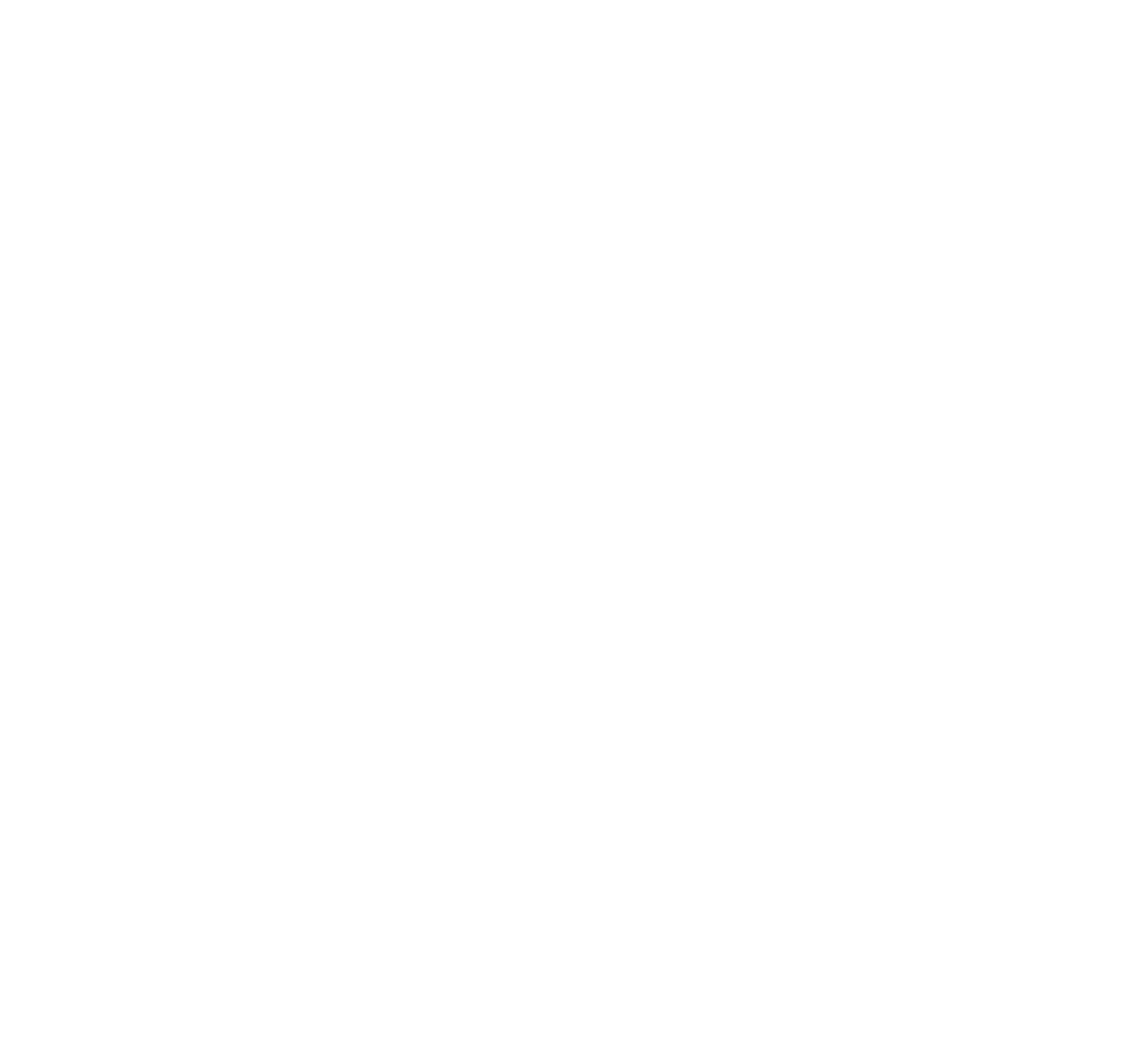
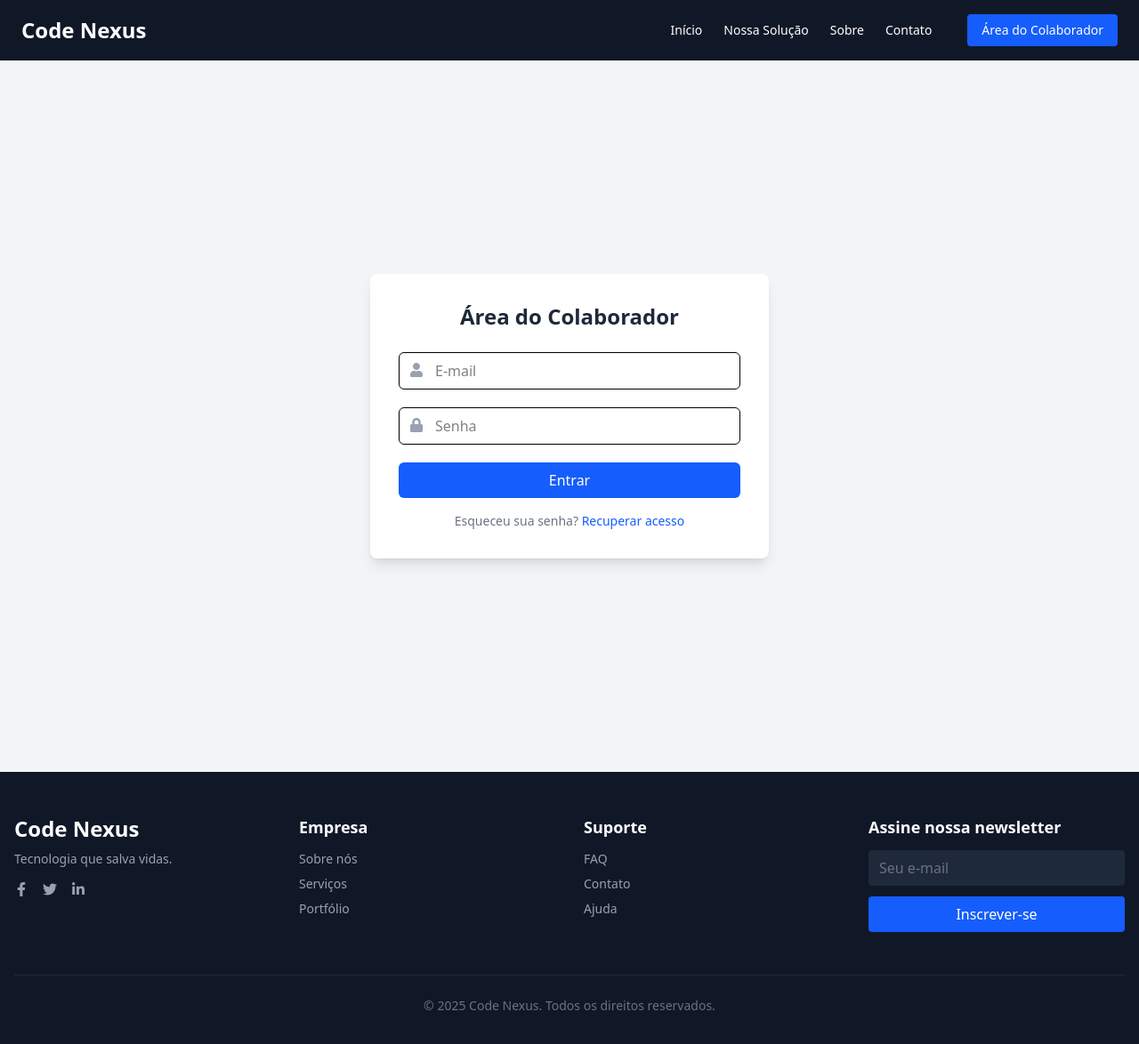
Before and after one commit to GrupoCodeNexus/GeoPulse, a React (Vite) app: page /login in a window 1280 px wide. Shown: the top 1174 px of the page at 89% size. Before the commit the page ends 800 px from the top, so only its background shows below. Built offline with nearby package versions, Linux system fonts and the light colour scheme.

Commit message:
Style: estilizando a página

```diff
--- a/src/Components/Footer.jsx
+++ b/src/Components/Footer.jsx
@@ -1,11 +1,69 @@
-import React from 'react'
+import { FaFacebookF, FaTwitter, FaLinkedinIn } from "react-icons/fa";
 
-const Footer = () => {
+export default function Footer() {
   return (
-    <div>
+    <footer className="bg-gray-900 text-white py-12 px-4">
+      <div className="max-w-7xl mx-auto grid grid-cols-1 md:grid-cols-4 gap-8">
+        {/* Logo e descrição */}
+        <div>
+          <h2 className="text-2xl font-bold mb-2">Code Nexus</h2>
+          <p className="text-sm text-gray-400">Tecnologia que salva vidas.</p>
+          <div className="flex space-x-4 mt-4">
+            <a href="#" className="text-gray-400 hover:text-white">
+              <FaFacebookF />
+            </a>
+            <a href="#" className="text-gray-400 hover:text-white">
+              <FaTwitter />
+            </a>
+            <a href="#" className="text-gray-400 hover:text-white">
+              <FaLinkedinIn />
+            </a>
+          </div>
+        </div>
 
-    </div>
-  )
+        {/* Links rápidos */}
+        <div>
+          <h3 className="text-lg font-semibold mb-3">Empresa</h3>
+          <ul className="space-y-2 text-sm text-gray-400">
+            <li><a href="#" className="hover:text-white">Sobre nós</a></li>
+            <li><a href="#" className="hover:text-white">Serviços</a></li>
+            <li><a href="#" className="hover:text-white">Portfólio</a></li>
+          </ul>
+        </div>
+
+        {/* Suporte */}
+        <div>
+          <h3 className="text-lg font-semibold mb-3">Suporte</h3>
+          <ul className="space-y-2 text-sm text-gray-400">
+            <li><a href="#" className="hover:text-white">FAQ</a></li>
+            <li><a href="#" className="hover:text-white">Contato</a></li>
+            <li><a href="#" className="hover:text-white">Ajuda</a></li>
+          </ul>
+        </div>
+
+        {/* Newsletter */}
+        <div>
+          <h3 className="text-lg font-semibold mb-3">Assine nossa newsletter</h3>
+          <form className="flex flex-col space-y-3">
+            <input
+              type="email"
+              placeholder="Seu e-mail"
+              className="px-3 py-2 rounded bg-gray-800 text-white placeholder-gray-500 focus:outline-none focus:ring-2 focus:ring-blue-500"
+            />
+            <button
+              type="submit"
+              className="bg-blue-600 hover:bg-blue-700 text-white px-4 py-2 rounded"
+            >
+              Inscrever-se
+            </button>
+          </form>
+        </div>
+      </div>
+
+      {/* Direitos autorais */}
+      <div className="mt-12 border-t border-gray-800 pt-6 text-center text-sm text-gray-500">
+        © {new Date().getFullYear()} Code Nexus. Todos os direitos reservados.
+      </div>
+    </footer>
+  );
 }
-
-export default Footer
--- a/src/Components/Nav.jsx
+++ b/src/Components/Nav.jsx
@@ -1,11 +1,61 @@
-import React from 'react'
+import { useState } from "react";
+import { FaBars, FaTimes } from "react-icons/fa";
+import { useNavigate } from "react-router-dom";
 
-const Nav = () => {
+export default function Navbar() {
+  const [menuOpen, setMenuOpen] = useState(false);
+  const navigate = useNavigate();
+
+  const toggleMenu = () => setMenuOpen(!menuOpen);
+
+  const clickColaborador = () => {
+    // fazer a verificação/autenticação e redirecionar pro login
+    navigate("/login");
+  };
+
   return (
-    <div>
+    <nav className="bg-gray-900 text-white px-6 py-4 shadow-md">
+      <div className="max-w-7xl mx-auto flex justify-between items-center">
+        {/* Logo */}
+        <div className="text-2xl font-bold">Code Nexus</div>
 
-    </div>
-  )
+        {/* Desktop menu */}
+        <div className="hidden md:flex items-center space-x-6">
+          <ul className="flex space-x-6 text-sm">
+            <li><a href="/" className="hover:text-blue-400">Início</a></li>
+            <li><a href="#" className="hover:text-blue-400">Nossa Solução</a></li>
+            <li><a href="#" className="hover:text-blue-400">Sobre</a></li>
+            <li><a href="#" className="hover:text-blue-400">Contato</a></li>
+          </ul>
+          <button
+            onClick={clickColaborador}
+            className="ml-4 bg-blue-600 hover:bg-blue-700 text-white text-sm px-4 py-2 rounded"
+          >
+            Área do Colaborador
+          </button>
+        </div>
+
+        {/* Mobile menu icon */}
+        <button onClick={toggleMenu} className="md:hidden text-2xl">
+          {menuOpen ? <FaTimes /> : <FaBars />}
+        </button>
+      </div>
+
+      {/* Mobile dropdown */}
+      {menuOpen && (
+        <div className="md:hidden mt-4 space-y-4 text-sm">
+          <a href="#" className="block hover:text-blue-400">Início</a>
+          <a href="#" className="block hover:text-blue-400">Nossa Solução</a>
+          <a href="#" className="block hover:text-blue-400">Sobre</a>
+          <a href="#" className="block hover:text-blue-400">Contato</a>
+          <button
+            onClick={clickColaborador}
+            className="w-full bg-blue-600 hover:bg-blue-700 text-white py-2 rounded"
+          >
+            Área do Colaborador
+          </button>
+        </div>
+      )}
+    </nav>
+  );
 }
-
-export default Nav
--- a/src/Routes/Cadastrar.jsx
+++ b/src/Routes/Cadastrar.jsx
@@ -2,9 +2,9 @@ import React from 'react'
 
 const Cadastrar = () => {
   return (
-    <div>
-
-    </div>
+    <>
+    cadastrar
+    </>
   )
 }
 
--- a/src/Routes/Home.jsx
+++ b/src/Routes/Home.jsx
@@ -2,9 +2,9 @@ import React from 'react'
 
 const Home = () => {
   return (
-    <div>
-
-    </div>
+    <>
+    home
+    </>
   )
 }
 
--- a/src/Routes/Login.jsx
+++ b/src/Routes/Login.jsx
@@ -1,11 +1,82 @@
-import React from 'react'
+import { useState } from "react";
+import { useNavigate } from "react-router-dom";
+import { FaUser, FaLock } from "react-icons/fa";
+import users from "../Data/users.json"; // importa o JSON local
 
-const Login = () => {
+export default function LoginPage() {
+  const [email, setEmail] = useState("");
+  const [password, setPassword] = useState("");
+  const [error, setError] = useState("");
+  const navigate = useNavigate();
+
+  const handleSubmit = (e) => {
+    e.preventDefault();
+
+    // Verifica se usuário existe no JSON
+    const user = users.find(
+      (u) => u.email === email && u.password === password
+    );
+
+    if (user) {
+      // Limpa erro, autenticação "bem-sucedida"
+      setError("");
+      navigate("/cadastrar");
+    } else {
+      setError("E-mail ou senha inválidos");
+    }
+  };
+
   return (
-    <div>
+    <div className="min-h-screen flex items-center justify-center bg-gray-100 px-4">
+      <div className="w-full max-w-md bg-white p-8 rounded-lg shadow-lg">
+        <h2 className="text-2xl font-bold mb-6 text-center text-gray-800">
+          Área do Colaborador
+        </h2>
 
+        {error && (
+          <p className="mb-4 text-sm text-red-600 text-center">{error}</p>
+        )}
+
+        <form onSubmit={handleSubmit} className="space-y-5">
+          <div className="relative">
+            <FaUser className="absolute top-3 left-3 text-gray-400" />
+            <input
+              type="email"
+              required
+              placeholder="E-mail"
+              value={email}
+              onChange={(e) => setEmail(e.target.value)}
+              className="w-full pl-10 pr-4 py-2 border rounded-md focus:outline-none focus:ring-2 focus:ring-blue-500"
+            />
+          </div>
+
+          <div className="relative">
+            <FaLock className="absolute top-3 left-3 text-gray-400" />
+            <input
+              type="password"
+              required
+              placeholder="Senha"
+              value={password}
+              onChange={(e) => setPassword(e.target.value)}
+              className="w-full pl-10 pr-4 py-2 border rounded-md focus:outline-none focus:ring-2 focus:ring-blue-500"
+            />
+          </div>
+
+          <button
+            type="submit"
+            className="w-full bg-blue-600 text-white py-2 rounded-md hover:bg-blue-700 transition"
+          >
+            Entrar
+          </button>
+        </form>
+
+        <p className="mt-4 text-center text-sm text-gray-500">
+          Esqueceu sua senha?{" "}
+          <a href="#" className="text-blue-600 hover:underline">
+            Recuperar acesso
+          </a>
+        </p>
+      </div>
     </div>
-  )
+  );
 }
-
-export default Login
```
